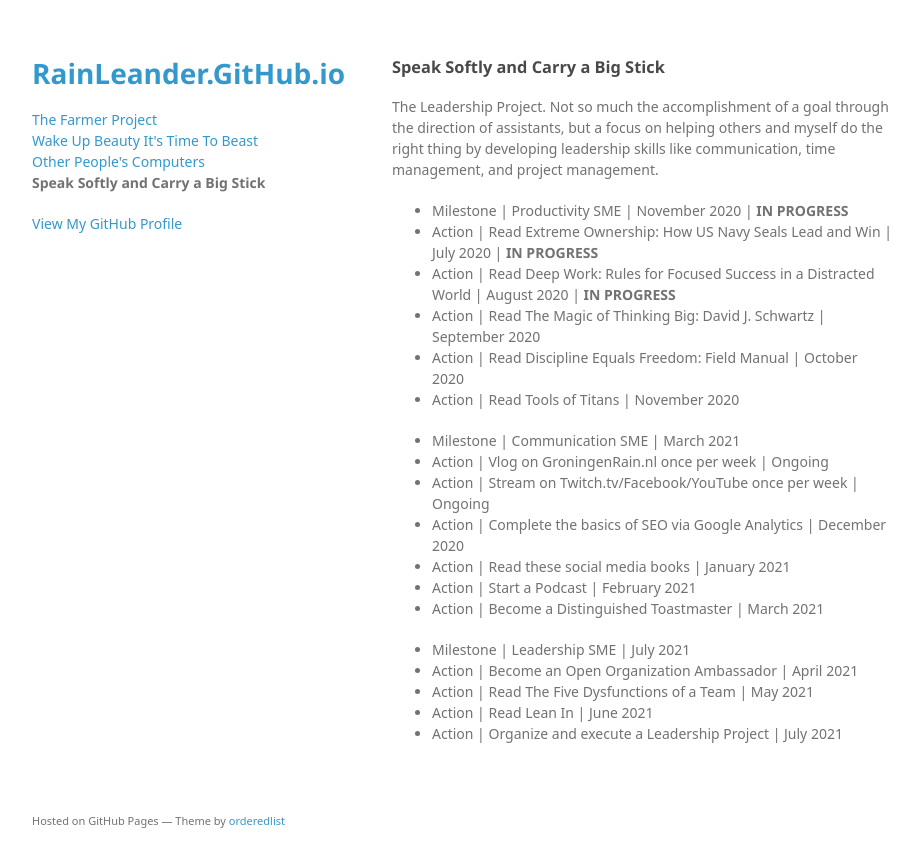
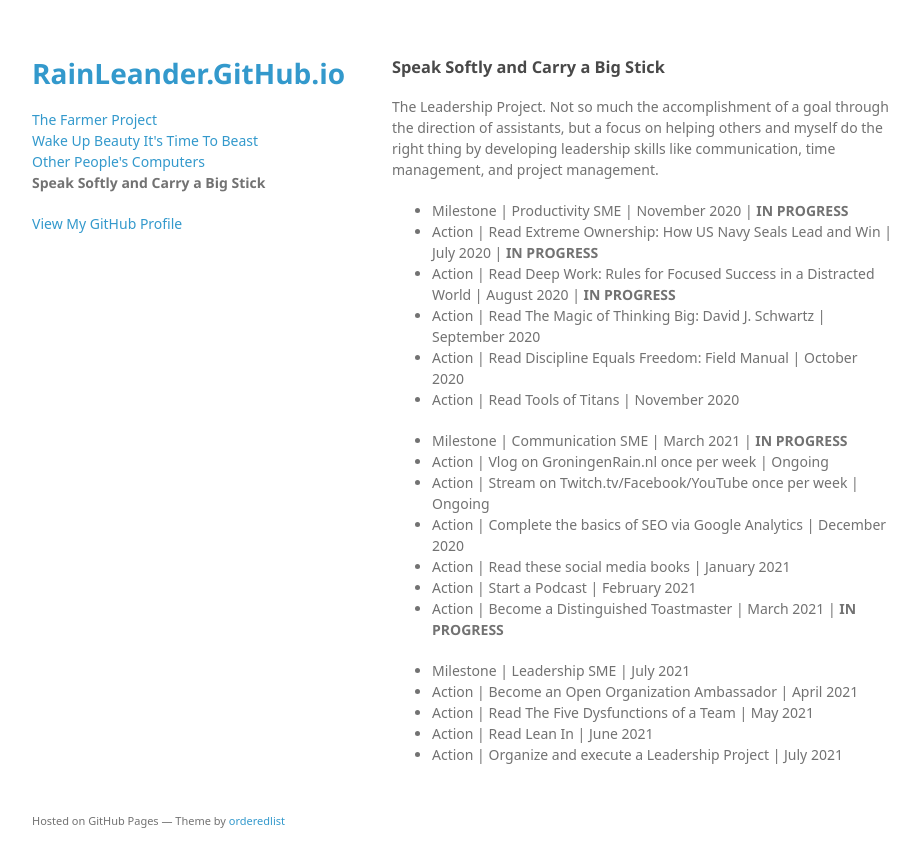
Before and after one commit to rainleander/rainleander.github.io, a Jekyll site: the page speak-softly.html, which Jekyll copies as it is, in a window 1280 px wide. Shown: the top 867 px of the page, without its empty margins (178-1098 px from the left). Built offline with Jekyll 4.4.1, drawn with Linux system fonts in a browser that asks for light colours; some web fonts are replaced.

Commit message:
Update speak-softly.html

```diff
--- a/speak-softly.html
+++ b/speak-softly.html
@@ -36,13 +36,13 @@
         <li>Action | Read Discipline Equals Freedom: Field Manual | October 2020</li>
         <li>Action | Read Tools of Titans | November 2020</li></ul>
 
-        <ul><li>Milestone | Communication SME | March 2021</li>
+        <ul><li>Milestone | Communication SME | March 2021 | <b>IN PROGRESS</b></li>
         <li>Action | Vlog on GroningenRain.nl once per week | Ongoing</li>
         <li>Action | Stream on Twitch.tv/Facebook/YouTube once per week | Ongoing</li>
         <li>Action | Complete the basics of SEO via Google Analytics | December 2020</li>
         <li>Action | Read these social media books | January 2021</li>
         <li>Action | Start a Podcast | February 2021</li>
-        <li>Action | Become a Distinguished Toastmaster | March 2021</li></ul>
+        <li>Action | Become a Distinguished Toastmaster | March 2021 | <b>IN PROGRESS</b></li></ul>
 
         <ul><li>Milestone | Leadership SME | July 2021</li>
         <li>Action | Become an Open Organization Ambassador | April 2021</li>
```
